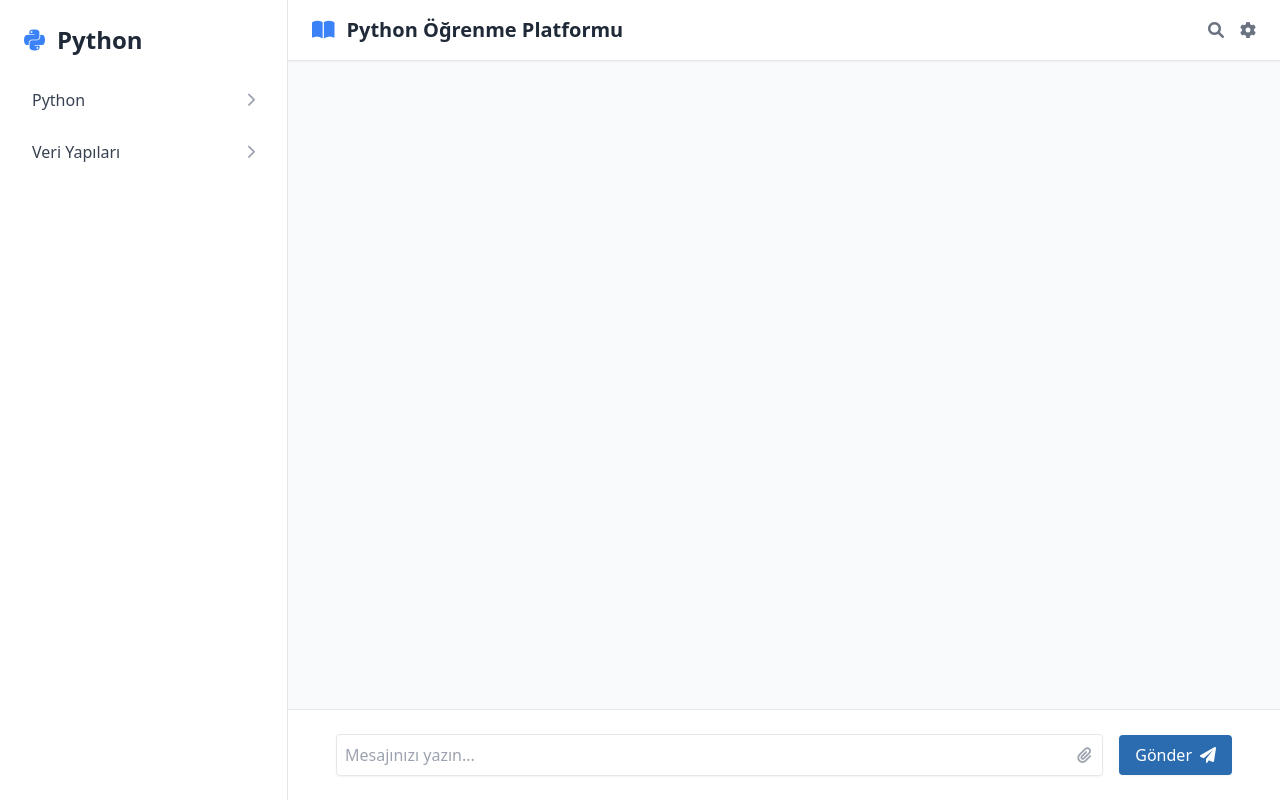
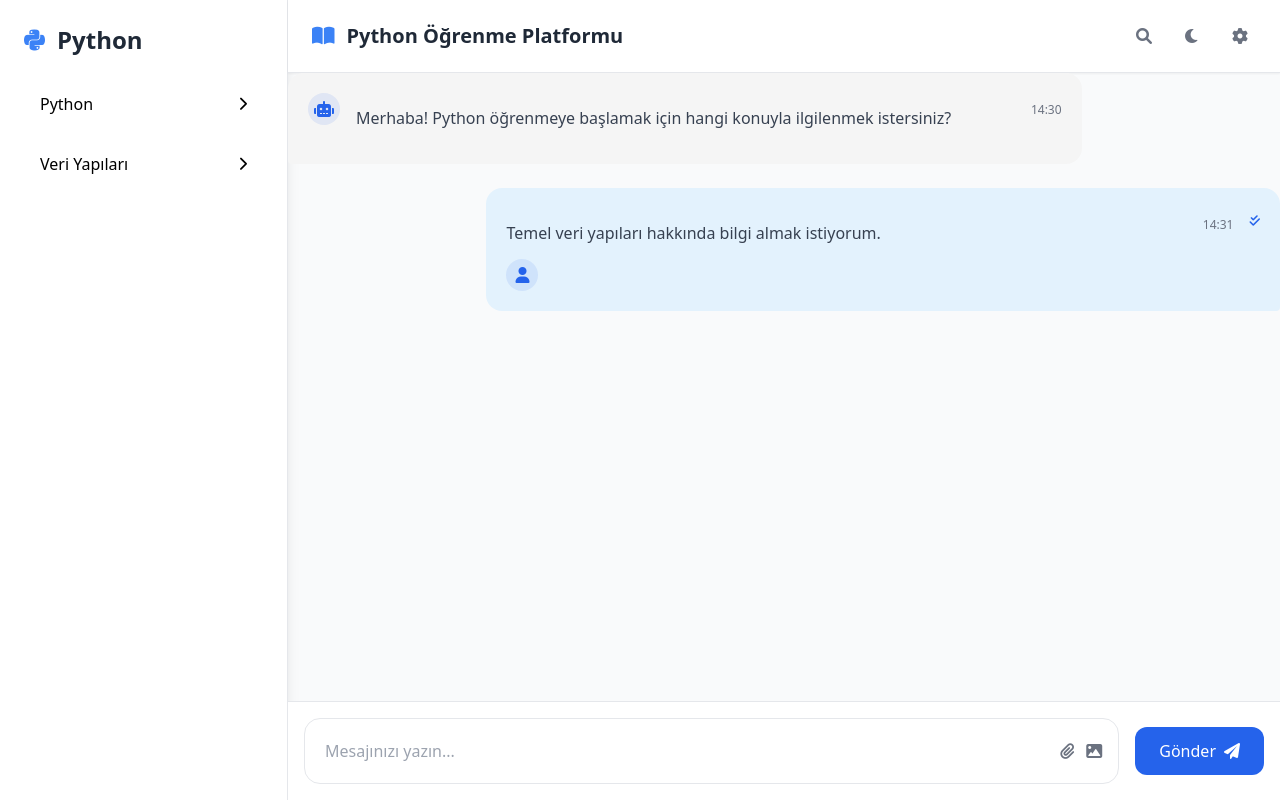
Before and after one commit to Tavuk-Pilav/python-learning-ai, a Flask app: page / in a window 1280 px wide. Run offline with Flask 3, Linux system fonts and the light colour scheme; some libraries are stand-ins or nearby versions.

Commit message:
update front-end

```diff
--- a/static/style.css
+++ b/static/style.css
@@ -4,108 +4,248 @@
   --message-bg-assistant: #F5F5F5;
   --code-bg: #ffffff;
   --strong-color: #2B6CB0;
+  --transition-default: all 0.3s ease;
 }
 
+/* Message Styles */
 .message {
   max-width: 80%;
-    margin-bottom: 1rem;
-    padding: 1rem;
-    border-radius: 0.5rem;
+  margin-bottom: 1.5rem;
+  padding: 1.25rem;
+  border-radius: 1rem;
+  position: relative;
+  transition: var(--transition-default);
+}
+
+.message:hover {
+  transform: translateY(-2px);
 }
 
 .user-message {
   background-color: var(--message-bg-user);
   margin-left: auto;
+  border-bottom-right-radius: 0.25rem;
 }
 
 .assistant-message {
   background-color: var(--message-bg-assistant);
   margin-right: auto;
+  border-bottom-left-radius: 0.25rem;
 }
 
+.message-content {
+  display: flex;
+  gap: 1rem;
+  align-items: flex-start;
+}
+
+.message-avatar {
+  width: 2rem;
+  height: 2rem;
+  border-radius: 50%;
+  display: flex;
+  align-items: center;
+  justify-content: center;
+  background: rgba(37, 99, 235, 0.1);
+  color: #2563eb;
+}
+
+.message-time {
+  font-size: 0.75rem;
+  color: #6B7280;
+  margin-top: 0.5rem;
+}
+
+.message-status {
+  font-size: 0.75rem;
+  color: #2563eb;
+  text-align: right;
+  margin-top: 0.25rem;
+}
+
+
+/* Markdown Content */
 .markdown-content {
-    line-height: 1.5;
+  line-height: 1.7;
+  color: #374151;
+  flex: 1;
 }
 
 .markdown-content pre {
   background-color: var(--code-bg);
-    padding: 1rem;
-    border-radius: 0.5rem;
+  padding: 1.25rem;
+  border-radius: 0.75rem;
   overflow-x: auto;
-    margin: 1rem 0;
+  margin: 1.25rem 0;
+  border: 1px solid #e5e7eb;
+  box-shadow: 0 2px 4px rgba(0,0,0,0.05);
 }
 
 .markdown-content code {
   font-family: 'Fira Code', monospace;
+  font-size: 0.95em;
+  padding: 0.2em 0.4em;
+  border-radius: 0.25rem;
+  background: rgba(0,0,0,0.05);
 }
 
 .markdown-content p {
-    margin: 0.5rem 0;
+  margin: 0.75rem 0;
 }
 
 .markdown-content ul,
 .markdown-content ol {
+  margin: 0.75rem 0;
+  padding-left: 1.75rem;
+}
+
+.markdown-content li {
   margin: 0.5rem 0;
-    padding-left: 1.5rem;
 }
 
 .markdown-content strong {
   color: var(--strong-color);
+  font-weight: 600;
 }
 
-  /* Topic navigation styles */
-  .hidden {
-    display: none;
-  }
-
+/* Navigation Styles */
 .topic-main,
 .category-main,
 .topic {
   cursor: pointer;
-    padding: 0.5rem;
+  padding: 0.75rem 1rem;
   margin: 0.25rem 0;
-    border-radius: 0.25rem;
-    transition: background-color 0.2s;
+  border-radius: 0.5rem;
+  transition: var(--transition-default);
 }
 
 .topic-main:hover,
 .category-main:hover,
 .topic:hover {
-    background-color: var(--message-bg-user);
+  background-color: #EFF6FF;
+  color: #2563eb;
 }
 
-  /* Chat container */
-  #chat-messages {
-    height: 100%;
-    overflow-y: auto;
-    padding: 1rem;
+.topic-main i,
+.category-main i {
+  transition: transform 0.2s ease;
 }
 
-  /* Input area */
+.topic-main:hover i,
+.category-main:hover i {
+  transform: translateX(2px);
+}
+
+/* Header Icons */
+.header-icon {
+  color: #6B7280;
+  padding: 0.5rem;
+  border-radius: 0.5rem;
+  transition: var(--transition-default);
+}
+
+.header-icon:hover {
+  color: #2563eb;
+  background-color: #EFF6FF;
+}
+
+/* Input Area */
 .input-container {
-    display: flex;
-    gap: 1rem;
   padding: 1rem;
   background-color: white;
   border-top: 1px solid #e5e7eb;
+  display: flex;
+  gap: 1rem;
+  align-items: center;
+}
+
+.input-wrapper {
+  flex: 1;
+  position: relative;
+  background: white;
+  border-radius: 1rem;
+  padding: 0.5rem;
+  border: 1px solid #e5e7eb;
+  transition: var(--transition-default);
+}
+
+.input-wrapper:focus-within {
+  border-color: #2563eb;
+  box-shadow: 0 0 0 2px rgba(37, 99, 235, 0.1);
 }
 
 #message-input {
-    flex: 1;
-    padding: 0.5rem;
-    border: 1px solid #e5e7eb;
-    border-radius: 0.25rem;
+  width: 100%;
+  padding: 0.75rem;
+  border: none;
+  outline: none;
+  background: transparent;
+}
+
+.input-actions {
+  position: absolute;
+  right: 1rem;
+  top: 50%;
+  transform: translateY(-50%);
+  display: flex;
+  gap: 0.75rem;
+}
+
+.action-button {
+  color: #6B7280;
+  transition: var(--transition-default);
+}
+
+.action-button:hover {
+  color: #2563eb;
 }
 
 #send-button {
-    padding: 0.5rem 1rem;
-    background-color: var(--strong-color);
+  display: flex;
+  align-items: center;
+  gap: 0.5rem;
+  padding: 0.75rem 1.5rem;
+  background-color: #2563eb;
   color: white;
-    border: none;
-    border-radius: 0.25rem;
-    cursor: pointer;
+  border-radius: 0.75rem;
+  font-weight: 500;
+  transition: var(--transition-default);
 }
 
 #send-button:hover {
-    opacity: 0.9;
+  background-color: #1d4ed8;
+  transform: translateY(-1px);
 }
+
+/* Hide Implementation */
+.hidden {
+  display: none;
+}
+
+/* Scrollbar Styling */
+::-webkit-scrollbar {
+  width: 6px;
+}
+
+::-webkit-scrollbar-track {
+  background: #f1f1f1;
+}
+
+::-webkit-scrollbar-thumb {
+  background: #cbd5e0;
+  border-radius: 3px;
+}
+
+::-webkit-scrollbar-thumb:hover {
+  background: #a0aec0;
+}
+
+/* Animation */
+@keyframes fadeIn {
+  from { opacity: 0; transform: translateY(10px); }
+  to { opacity: 1; transform: translateY(0); }
+}
+
+.message {
+  animation: fadeIn 0.3s ease-out forwards;
+}
--- a/templates/index.html
+++ b/templates/index.html
@@ -12,7 +12,7 @@
 <body class="bg-gray-50">
     <div class="flex h-screen">
         <!-- Sol Navigasyon -->
-        <nav class="w-72 bg-white shadow-lg overflow-y-auto border-r border-gray-200 transition-all duration-300 ease-in-out">
+        <nav class="w-72 bg-white shadow-lg overflow-y-auto border-r border-gray-200">
             <div class="p-6">
                 <h1 class="text-2xl font-bold mb-6 text-gray-800 flex items-center">
                     <i class="fab fa-python mr-3 text-blue-500"></i>
@@ -21,21 +21,20 @@
                 <div class="space-y-3">
                     {% for main_topic, subtopics in topic_tree.items() %}
                         <div class="topic-group">
-                            <button class="topic-main w-full text-left px-4 py-2 rounded-lg hover:bg-gray-50 font-medium text-gray-700 transition duration-200 flex items-center justify-between">
+                            <button class="topic-main w-full text-left flex items-center justify-between">
                                 <span>{{ main_topic }}</span>
-                                <i class="fas fa-chevron-right text-sm text-gray-400 transform transition-transform duration-200"></i>
+                                <i class="fas fa-chevron-right text-sm"></i>
                             </button>
-                            <div class="subtopics hidden ml-4 mt-2 space-y-1">
+                            <div class="subtopics hidden">
                                 {% for category, topics in subtopics.items() %}
                                     <div class="category">
-                                        <button class="category-main w-full text-left px-3 py-2 rounded-md hover:bg-gray-50 text-sm font-medium text-gray-600 flex items-center justify-between">
+                                        <button class="category-main w-full text-left flex items-center justify-between">
                                             <span>{{ category }}</span>
-                                            <i class="fas fa-chevron-down text-xs text-gray-400"></i>
+                                            <i class="fas fa-chevron-down text-xs"></i>
                                         </button>
-                                        <div class="topics hidden ml-3 mt-1 space-y-1">
+                                        <div class="topics hidden">
                                             {% for topic in topics %}
-                                                <button class="topic w-full text-left px-3 py-2 rounded-md hover:bg-blue-50 text-sm text-gray-500 hover:text-blue-600 transition duration-200"
-                                                        data-topic="{{ topic }}">
+                                                <button class="topic w-full text-left" data-topic="{{ topic }}">
                                                     {{ topic }}
                                                 </button>
                                             {% endfor %}
@@ -50,7 +49,7 @@
         </nav>
 
         <!-- Ana İçerik -->
-        <div class="flex-1 flex flex-col bg-gray-50">
+        <div class="flex-1 flex flex-col">
             <!-- Üst Başlık -->
             <header class="bg-white shadow-sm border-b border-gray-200">
                 <div class="max-w-7xl mx-auto px-6 py-4 flex items-center justify-between">
@@ -59,10 +58,13 @@
                         <span>Python Öğrenme Platformu</span>
                     </h2>
                     <div class="flex items-center space-x-4">
-                        <button class="text-gray-500 hover:text-gray-600">
+                        <button class="header-icon">
                             <i class="fas fa-search"></i>
                         </button>
-                        <button class="text-gray-500 hover:text-gray-600">
+                        <button class="header-icon">
+                            <i class="fas fa-moon"></i>
+                        </button>
+                        <button class="header-icon">
                             <i class="fas fa-cog"></i>
                         </button>
                     </div>
@@ -71,27 +73,53 @@
 
             <!-- Chat Alanı -->
             <div class="flex-1 overflow-hidden flex flex-col">
-                <div id="chat-messages" class="flex-1 overflow-y-auto p-6 space-y-6">
-                    <!-- Mesajlar buraya dinamik olarak eklenecek -->
+                <div id="chat-messages" class="flex-1 overflow-y-auto">
+                    <!-- Örnek Mesajlar -->
+                    <div class="message assistant-message">
+                        <div class="message-content">
+                            <div class="message-avatar">
+                                <i class="fas fa-robot"></i>
+                            </div>
+                            <div class="markdown-content">
+                                <p>Merhaba! Python öğrenmeye başlamak için hangi konuyla ilgilenmek istersiniz?</p>
+                            </div>
+                            <div class="message-time">14:30</div>
+                        </div>
+                    </div>
+
+                    <div class="message user-message">
+                        <div class="message-content">
+                            <div class="markdown-content">
+                                <p>Temel veri yapıları hakkında bilgi almak istiyorum.</p>
+                            </div>
+                            <div class="message-time">14:31</div>
+                            <div class="message-status">
+                                <i class="fas fa-check-double"></i>
+                            </div>
+                        </div>
+                        <div class="message-avatar">
+                            <i class="fas fa-user"></i>
+                        </div>
+                    </div>
                 </div>
 
                 <!-- Mesaj Gönderme -->
-                <div class="p-6 bg-white border-t border-gray-200">
-                    <div class="max-w-4xl mx-auto flex items-center space-x-4">
-                        <div class="flex-1 relative">
-                            <input type="text" id="message-input"
-                                   class="w-full border border-gray-300 rounded-full px-6 py-3 focus:outline-none focus:ring-2 focus:ring-blue-500 focus:border-transparent shadow-sm"
-                                   placeholder="Mesajınızı yazın...">
-                            <button class="absolute right-3 top-1/2 transform -translate-y-1/2 text-gray-400 hover:text-gray-600">
+                <div class="input-container">
+                    <div class="input-wrapper">
+                        <input type="text" id="message-input" placeholder="Mesajınızı yazın...">
+                        <div class="input-actions">
+                            <button class="action-button">
                                 <i class="fas fa-paperclip"></i>
                             </button>
+                            <button class="action-button">
+                                <i class="fas fa-image"></i>
+                            </button>
                         </div>
-                        <button id="send-button"
-                                class="bg-blue-500 text-white px-8 py-3 rounded-full hover:bg-blue-600 focus:outline-none focus:ring-2 focus:ring-blue-500 focus:ring-offset-2 shadow-sm flex items-center">
-                            <span>Gönder</span>
-                            <i class="fas fa-paper-plane ml-2"></i>
-                        </button>
                     </div>
+                    <button id="send-button">
+                        <span>Gönder</span>
+                        <i class="fas fa-paper-plane"></i>
+                    </button>
                 </div>
             </div>
         </div>
```
Lines whose indentation alone changed are shown as unchanged.
